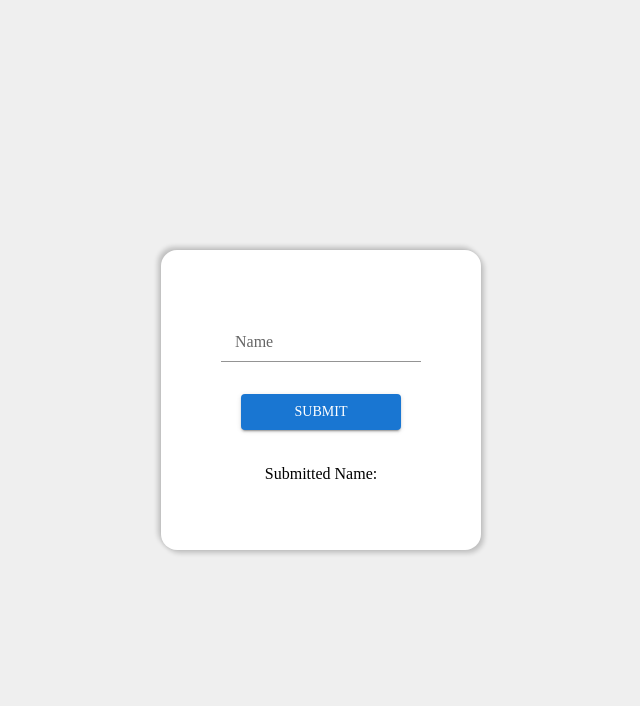
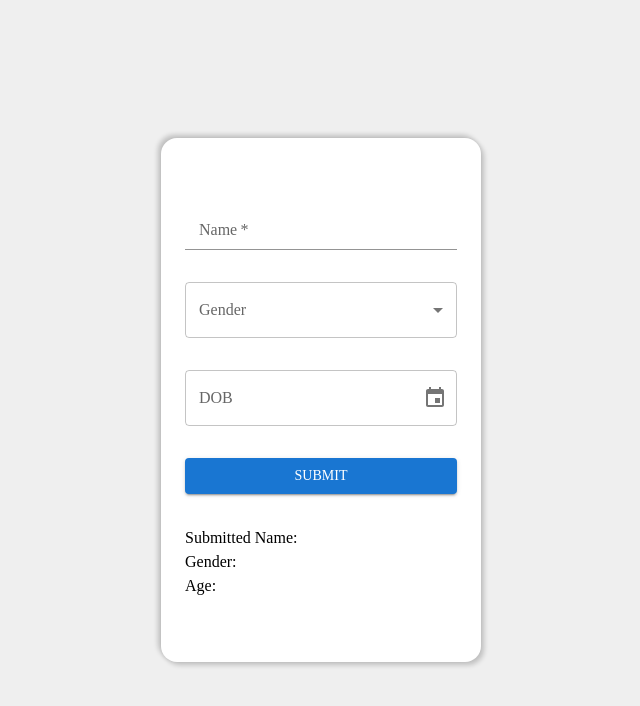
Before and after one commit to Vivekbhatt02/form-with-mui, a React (Create React App) app: page / in a window 1280 px wide. Shown: the top 706 px of the page, without its empty margins (319-959 px from the left). Built offline with nearby package versions, Linux system fonts and the light colour scheme.

Commit message:
Feature-2 Added Gender and DOB fields

```diff
--- a/package.json
+++ b/package.json
@@ -3,10 +3,15 @@
   "version": "0.1.0",
   "private": true,
   "dependencies": {
+    "@emotion/react": "^11.14.0",
+    "@emotion/styled": "^11.14.0",
+    "@mui/material": "^7.1.1",
+    "@mui/x-date-pickers": "^8.5.0",
     "@testing-library/dom": "^10.4.0",
     "@testing-library/jest-dom": "^6.6.3",
     "@testing-library/react": "^16.3.0",
     "@testing-library/user-event": "^13.5.0",
+    "dayjs": "^1.11.13",
     "react": "^19.1.0",
     "react-dom": "^19.1.0",
     "react-scripts": "5.0.1",
--- a/src/components/UserForm.js
+++ b/src/components/UserForm.js
@@ -1,7 +1,7 @@
 import React,{useState} from 'react';
 
 import {ThemeProvider} from '@emotion/react';
-import {customTheme} from './themes/customTheme.js';
+import {customTheme} from './themes/customTheme';
 
 import {
   Box,
@@ -10,8 +10,14 @@ import {
   FormControl,
   InputLabel,
   Input,
-    Typography
+  Typography,
+  Select,
+  MenuItem
 } from '@mui/material';
+
+import {AdapterDayjs} from '@mui/x-date-pickers/AdapterDayjs';
+import {LocalizationProvider} from '@mui/x-date-pickers/LocalizationProvider';
+import {DatePicker} from '@mui/x-date-pickers/DatePicker';
 
 const pagestyle = {
   backgroundColor: 'rgb(239, 239, 239)',
@@ -29,7 +35,7 @@ const containerStyle = {
   display: 'flex',
   flexDirection: 'column',
   justifyContent: 'center',
-  alignItems: 'center',
+  alignItems: 'flex-start',
   gap: '2rem',
   borderRadius: '1rem',
   boxShadow: [
@@ -38,20 +44,24 @@ const containerStyle = {
   ].join(',')
 };
 
-export default function UserForm() {
+export default function Userform() {
   const[name,setName] = useState('')
-  const[submittedName,setSubmittedName]= useState('')
+  const[gender,setGender] = useState('')
+  const [dob, setDOB] = useState(null);
+  const[submittedDetails,setSubmittedDetails]= useState({name:'',gender:'',dob: '',})
 
   function handleFormSubmit(event){
     event.preventDefault()
-    setSubmittedName(name)
+    setSubmittedDetails({name,gender,dob})
     setName('')
+    setGender('')
+    setDOB(null)
   }
   return (
     <ThemeProvider theme={customTheme}>
       <Box sx={pagestyle}>
         <Container sx={containerStyle}>
-          <FormControl defaultValue="">
+          <FormControl defaultValue="" required sx={{width:'100%'}}>
             <InputLabel htmlFor="name-input">Name</InputLabel>
             <Input id="name-input"
               placeholder="Write your name here"
@@ -59,12 +69,43 @@ export default function UserForm() {
               value={name}
             />
           </FormControl>
-          <Button onClick={handleFormSubmit} variant='contained' sx={{width:'10rem'}}>
+          <FormControl sx={{width:'100%'}}>
+            <InputLabel>Gender</InputLabel>
+            <Select
+              label='Gender'
+              onChange={(event)=>setGender(event.target.value)}
+              value={gender}
+            >
+              <MenuItem value="Male" >Male</MenuItem>
+              <MenuItem value="Female" >Female</MenuItem>
+              <MenuItem value="Others" >Others</MenuItem>
+            </Select>
+          </FormControl>
+          <FormControl  sx={{width:'100%'}} >
+            <LocalizationProvider dateAdapter={AdapterDayjs}>
+                <DatePicker
+                  label={'DOB'}
+                  views={['year', 'month', 'day']}
+                  sx={{ minWidth: 250 }}
+                  onChange={(event)=>setDOB(event)}
+                  value={dob}
+                />
+            </LocalizationProvider>
+          </FormControl>
+          <Button onClick={handleFormSubmit} variant='contained' sx={{width:'100%'}}>
             Submit
           </Button>
-          <Typography sx={{ textAlign: 'center' }}>
-            Submitted Name:{submittedName}
+          <Box  sx={{ justifyContent: 'flex-start' }} >
+            <Typography>
+              Submitted Name:{submittedDetails.name}
             </Typography>
+            <Typography>
+              Gender:{submittedDetails.gender}
+            </Typography>
+            <Typography>
+              Age:{submittedDetails.dob && submittedDetails.dob.format('DD-MM-YYYY')}
+            </Typography>
+          </Box>
         </Container>
       </Box>
     </ThemeProvider>
```
Also changed, not shown: 1 other file (tests, documents, lock files or other folders). Lines whose indentation alone changed are shown as unchanged.
